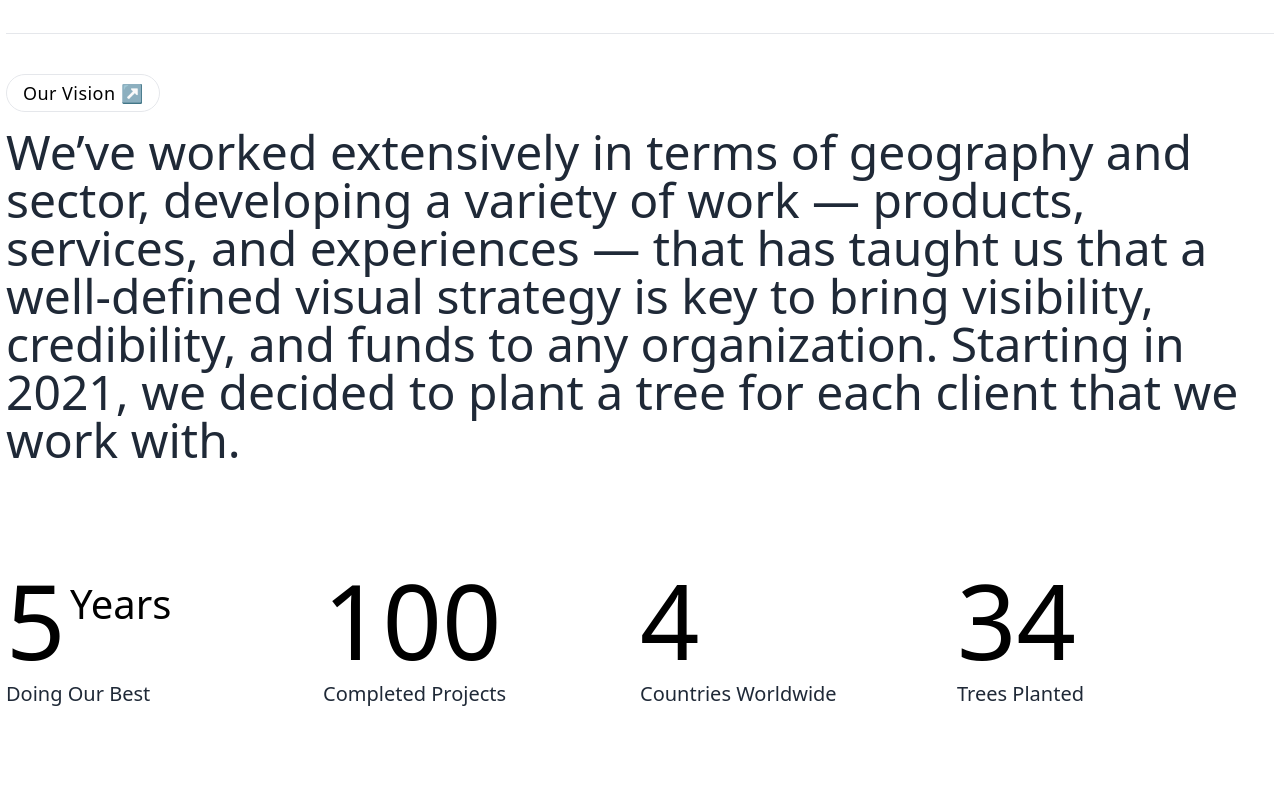
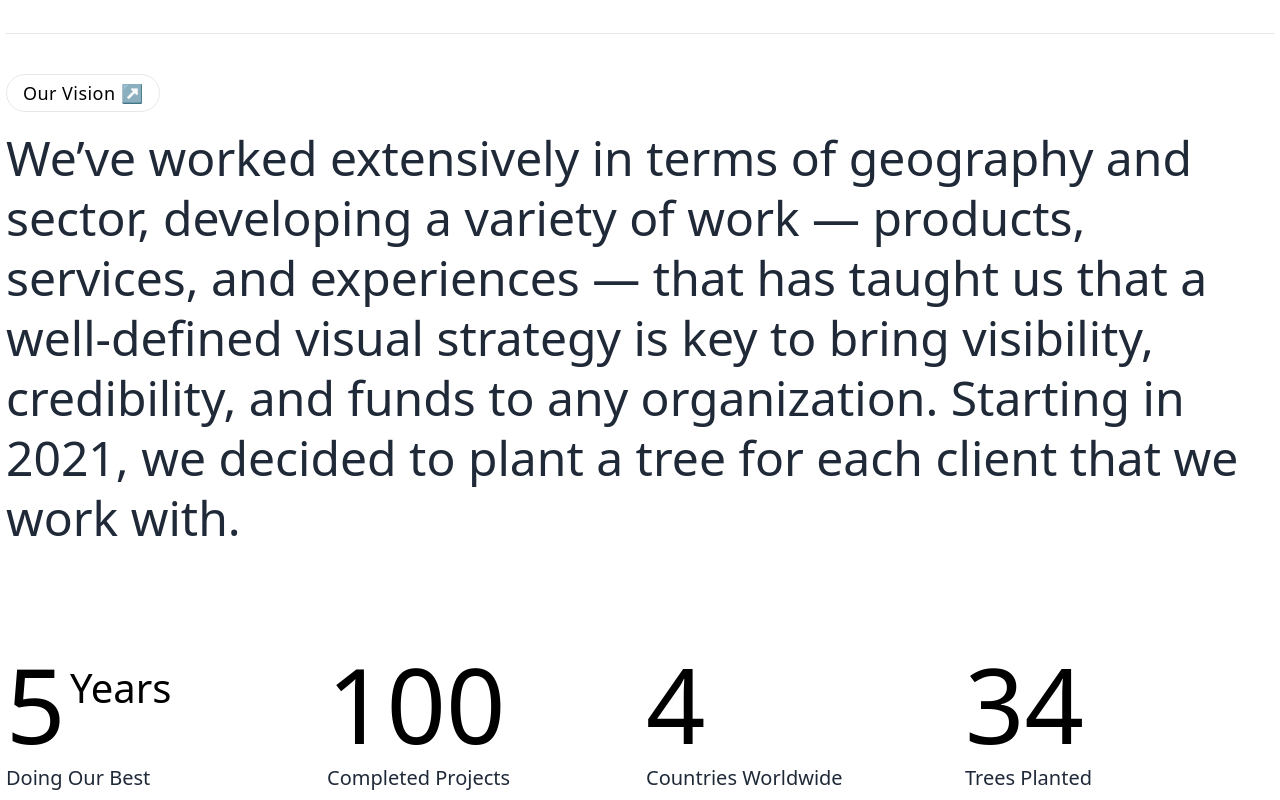
Before and after one commit to ayodejipy/humana-clone, a Nuxt app: page / in a window 1280 px wide. Shown: the part 1940-2740 px from the top of the page. Built offline with nearby package versions, Linux system fonts and the light colour scheme.

Commit message:
update: dynamic lines count on layout, added gsap nuxt module

```diff
--- a/components/Body/Vision.vue
+++ b/components/Body/Vision.vue
@@ -10,7 +10,7 @@
         </div>
 
         <div class="w-full sm:mb-10">
-            <h3 class="font-light text-3xl md:text-5xl text-gray-800">
+            <h3 class="font-light text-3xl md:text-5xl text-gray-800 md:leading-tight">
                 We’ve worked extensively in terms of geography and sector, developing a variety of
                 work — products, services, and experiences — that has taught us that a well-defined
                 visual strategy is key to bring visibility, credibility, and funds to any
@@ -29,15 +29,21 @@
                 </h4>
                 <p class="capitalize text-xl mt-2 text-gray-800 font-light">Doing our best</p>
             </div>
-            <div class="flex-[1_1_50%] md:flex-[0_0_25%] md:max-w-[25%] relative pt-6 md:pt-0">
+            <div
+                class="flex-[1_1_50%] md:flex-[0_0_25%] md:max-w-[25%] relative pt-6 md:pt-0 md:pl-1"
+            >
                 <h2 class="font-medium text-[4.95rem] md:text-[6.5rem] leading-none">100</h2>
                 <p class="capitalize text-xl mt-2 text-gray-800 font-light">Completed Projects</p>
             </div>
-            <div class="flex-[1_1_50%] md:flex-[0_0_25%] md:max-w-[25%] relative pt-6 md:pt-0">
+            <div
+                class="flex-[1_1_50%] md:flex-[0_0_25%] md:max-w-[25%] relative pt-6 md:pt-0 md:pl-1.5"
+            >
                 <h2 class="font-medium text-[4.95rem] md:text-[6.5rem] leading-none">4</h2>
                 <p class="capitalize text-xl mt-2 text-gray-800 font-light">Countries Worldwide</p>
             </div>
-            <div class="flex-[1_1_50%] md:flex-[0_0_25%] md:max-w-[25%] relative pt-6 md:pt-0">
+            <div
+                class="flex-[1_1_50%] md:flex-[0_0_25%] md:max-w-[25%] relative pt-6 md:pt-0 md:pl-2"
+            >
                 <h2 class="font-medium text-[4.95rem] md:text-[6.5rem] leading-none">34</h2>
                 <p class="capitalize text-xl mt-2 text-gray-800 font-light">Trees Planted</p>
             </div>
--- a/layouts/general.vue
+++ b/layouts/general.vue
@@ -2,7 +2,7 @@
     <div>
         <div class="fixed inset-0 h-screen w-full pointer-events-none">
             <div class="flex justify-around flex-wrap h-full">
-                <div v-for="n in 12" :key="n" class="flex-1 max-w-['30%'] h-full px-1.5">
+                <div v-for="n in lineCount" :key="n" class="flex-1 max-w-['30%'] h-full px-1.5">
                     <div class="border-x border-dashed border-gray-100 h-full"></div>
                 </div>
             </div>
@@ -12,8 +12,14 @@
             <div class="col-auto hidden">Rainbow.</div>
             <div class="col-start-6 col-end-12 px-1">
                 <ul class="w-full flex items-center justify-between">
-                    <li v-for="link in links" :key="link.name" class="flex-[0_0_17%] max-w-[30%] self-start">
-                        <NuxtLink class="text-lg font-light" :to="link.path">{{ link.name }}</NuxtLink>
+                    <li
+                        v-for="link in links"
+                        :key="link.name"
+                        class="flex-[0_0_17%] max-w-[30%] self-start"
+                    >
+                        <NuxtLink class="text-lg font-light" :to="link.path">{{
+                            link.name
+                        }}</NuxtLink>
                     </li>
                 </ul>
             </div>
@@ -41,4 +47,14 @@ const links = ref<NavLinksType[]>([
     { name: 'Store', path: '/' },
     { name: 'Contact', path: '/' },
 ])
+
+const isMobile = ref<boolean>(false)
+
+const lineCount = computed<number>(() => (isMobile.value ? 6 : 12))
+
+onMounted(() => {
+    if (process.client) {
+        isMobile.value = !window.matchMedia('only screen and (min-width: 768px)').matches
+    }
+})
 </script>
--- a/package.json
+++ b/package.json
@@ -26,6 +26,7 @@
         "eslint-plugin-vitest": "^0.0.21",
         "jsdom": "^20.0.3",
         "nuxt": "3.0.0",
+        "nuxt-gsap-module": "^1.7.2",
         "postcss": "^8.4.20",
         "prettier": "^2.8.1",
         "tailwindcss": "^3.2.4",
```
Also changed, not shown: 1 other file (tests, documents, lock files or other folders).
